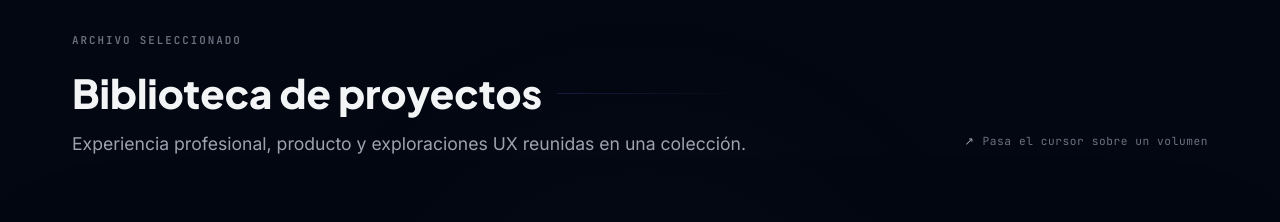
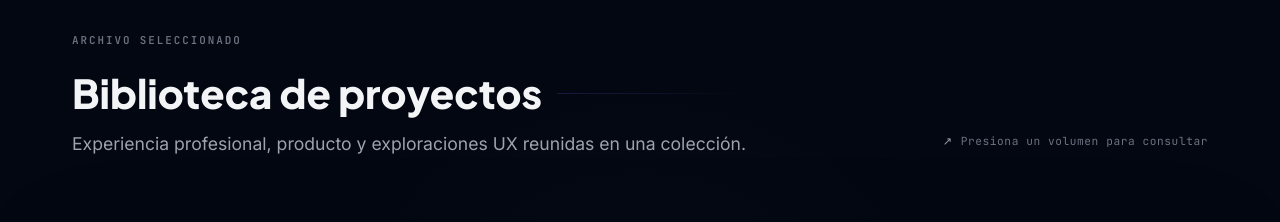
Before and after one commit to RubenBF5/RubenBF5.github.io, a React (Vite) app: page / in a window 1280 px wide. Shown: the part 2680-2902 px from the top of the page. Built offline with nearby package versions, Linux system fonts and the light colour scheme.

Commit message:
Require project selection by click

```diff
--- a/src/components/Projects/Projects.jsx
+++ b/src/components/Projects/Projects.jsx
@@ -86,7 +86,7 @@ export default function Projects() {
             </p>
           </div>
           <p className="projects__instruction mono-text">
-            Pasa el cursor sobre un volumen
+            Presiona un volumen para consultar
           </p>
         </div>
 
@@ -112,8 +112,6 @@ export default function Projects() {
                     <button
                       type="button"
                       className={`project-book${isActive ? ' project-book--active' : ''}`}
-                      onMouseEnter={() => selectProject(project.id)}
-                      onFocus={() => selectProject(project.id)}
                       onClick={() => selectProject(project.id)}
                       aria-pressed={isActive}
                       aria-label={`Ver detalles de ${project.title}`}
```
